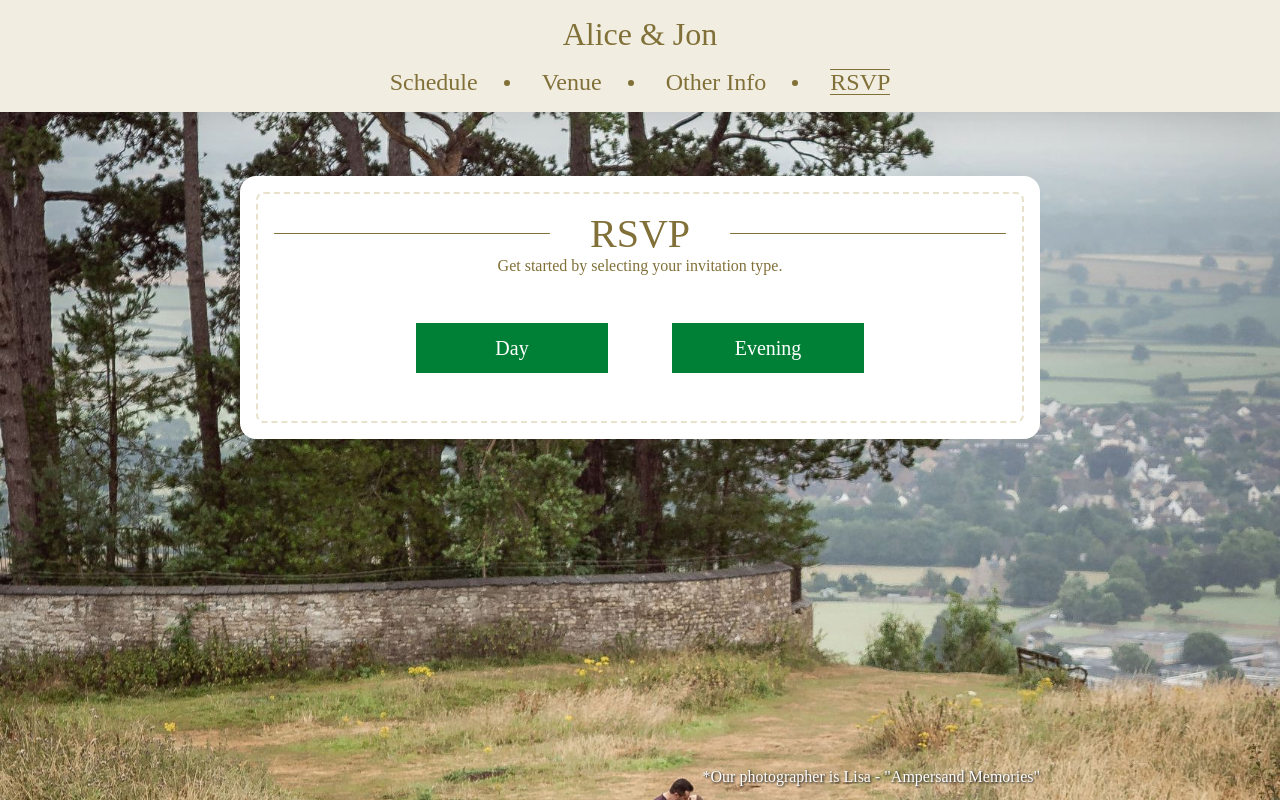
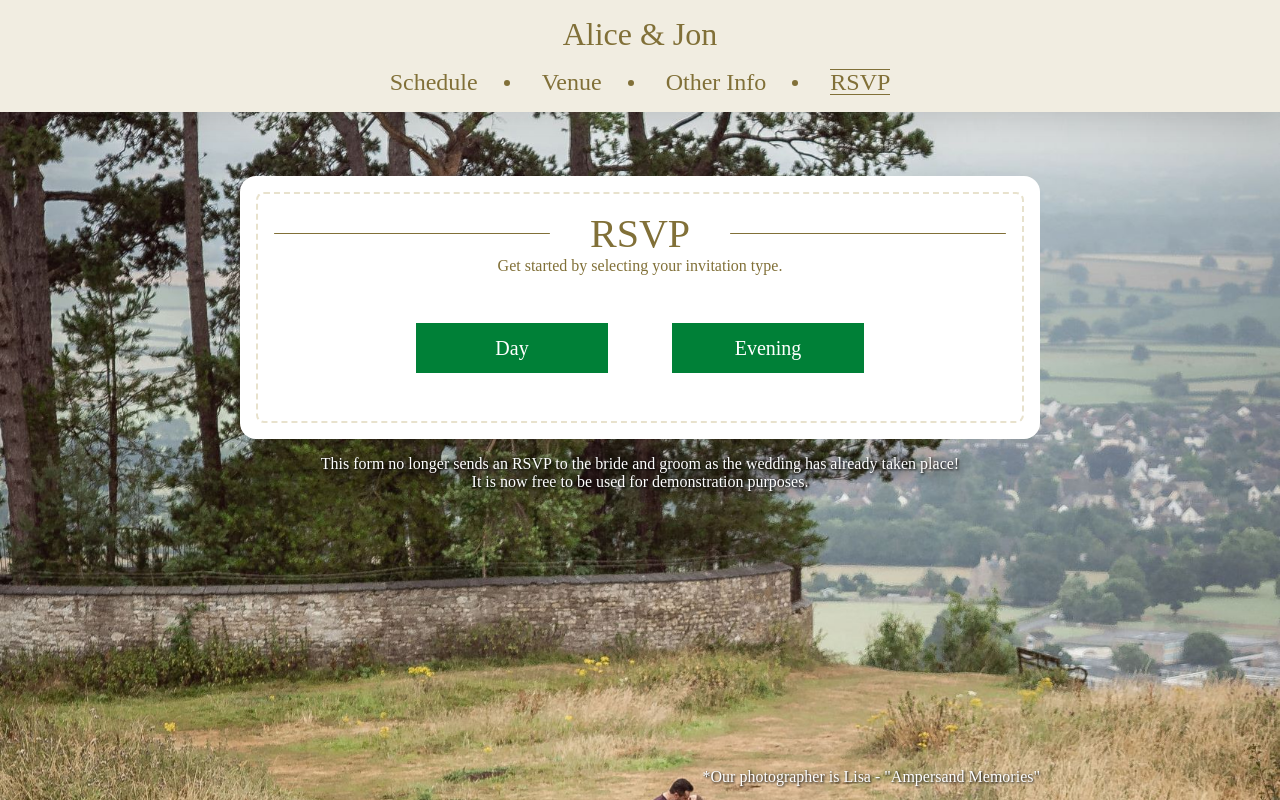
Before and after one commit to emilyswebsites/jon-and-alice, a Nuxt app: page /rsvp in a window 1280 px wide. Shown: the top 800 px of the page. Built offline with nearby package versions, Linux system fonts and the light colour scheme; a web font is replaced by a local one.

Commit message:
Remove emailing

```diff
--- a/components/RsvpComplete.vue
+++ b/components/RsvpComplete.vue
@@ -15,11 +15,6 @@ export default {
       required: true,
     }
   },
-  methods: {
-    submit() {
-      this.$emit('submit-rsvp');
-    }
-  }
 }
 </script>
 
--- a/pages/rsvp.vue
+++ b/pages/rsvp.vue
@@ -25,6 +25,7 @@
           <RsvpError v-if="currentStep === 'error'" :answers="answers"></RsvpError>
         </div>
       </div>
+      <p class="form-caption">This form no longer sends an RSVP to the bride and groom as the wedding has already taken place!<br/>It is now free to be used for demonstration purposes.</p>
       <p class="photo-credit">*Our photographer is Lisa - "Ampersand Memories"</p>
     </main>
     <PageFooter></PageFooter>
@@ -33,7 +34,6 @@
 
 <script lang="ts">
 import Vue from 'vue'
-import emailjs from '@emailjs/browser';
 import TopMenu from '~/components/TopMenu.vue';
 import PageFooter from '~/components/PageFooter.vue';
 import RsvpInvitationType from '~/components/RsvpInvitationType.vue';
@@ -153,17 +153,9 @@ export default Vue.extend({
       if (!this.sending) {
         this.sending = true;
 
-        // eslint-disable-next-line import/no-named-as-default-member
-        emailjs.send('service_q0y33om', 'template_0afdsxm', this.answers, 'user_A8BUHJt6PvRj76phtCVfz')
-          .then((result) => {
-            this.showStep('complete');
-            // eslint-disable-next-line no-console
-            console.log('Success', result.status, result.text);
-          }, (error) => {
-            this.showStep('error');
-            // eslint-disable-next-line no-console
-            console.log('Failed', error);
-          });
+        window.setTimeout(() => {
+          this.showStep('complete');
+        }, 750)
       }
     }
   }
@@ -180,6 +172,15 @@ main {
   min-height: 100vh;
   position: relative;
   padding-bottom: 1rem !important;
+}
+
+.form-caption {
+  font-size: 1rem;
+  color: #fff;
+  filter: drop-shadow(0px 0px 8px #000b) drop-shadow(1px 1px 1px #000);
+  max-width: 48rem;
+  margin: 1rem auto;
+  text-align: center;
 }
 
 .photo-credit {
```
